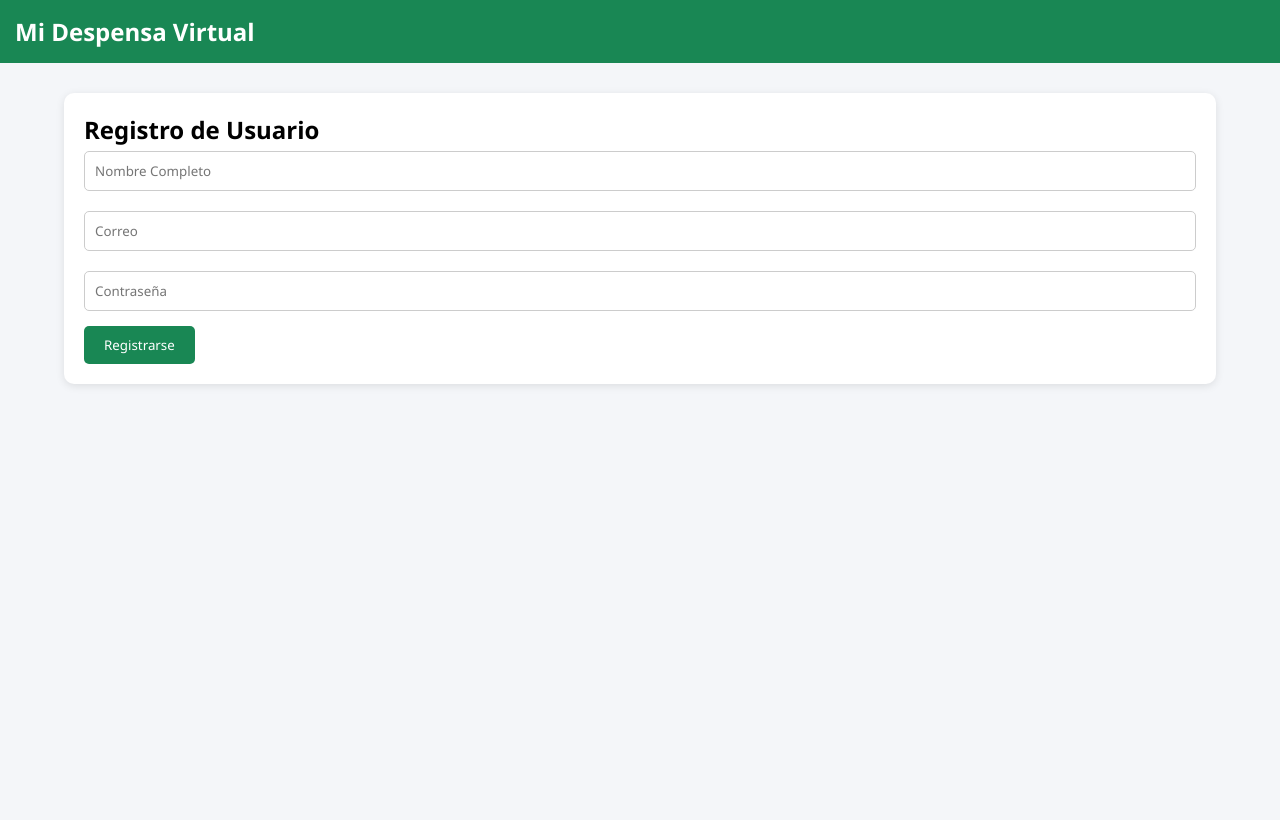
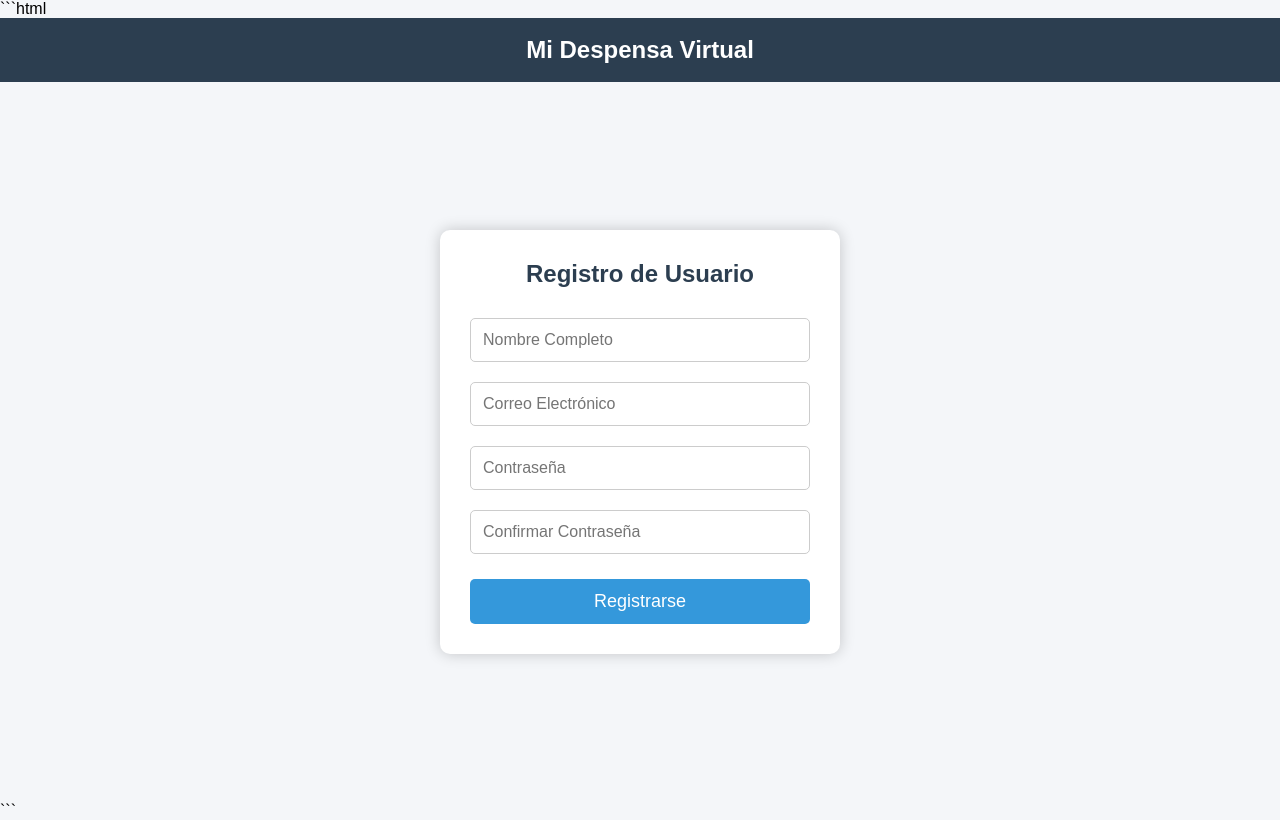
Before and after one commit to MgchmYT/MiDespensaVirtual, a plain HTML site: page Front_User/registro.html in a window 1280 px wide. Drawn offline with Linux system fonts and the light colour scheme.

Commit message:
Update registro.html

````diff
--- a/Front_User/registro.html
+++ b/Front_User/registro.html
@@ -1,17 +1,107 @@
+```html
 <!DOCTYPE html>
 <html lang="es">
+
 <head>
+
 <meta charset="UTF-8">
-<title>Registro</title>
+<meta name="viewport" content="width=device-width, initial-scale=1.0">
 
-<link rel="stylesheet" href="/css/style.css">
+<title>Registro de Usuario</title>
+
+<style>
+
+*{
+    margin:0;
+    padding:0;
+    box-sizing:border-box;
+    font-family:Arial, Helvetica, sans-serif;
+}
+
+body{
+    background:#f4f6f9;
+}
+
+.navbar{
+    background:#2c3e50;
+    color:white;
+    text-align:center;
+    padding:18px;
+    font-size:24px;
+    font-weight:bold;
+}
+
+.container{
+    display:flex;
+    justify-content:center;
+    align-items:center;
+    height:90vh;
+}
+
+.card{
+    width:400px;
+    background:white;
+    padding:30px;
+    border-radius:10px;
+    box-shadow:0 0 15px rgba(0,0,0,.2);
+}
+
+.card h2{
+    text-align:center;
+    margin-bottom:20px;
+    color:#2c3e50;
+}
+
+input{
+    width:100%;
+    padding:12px;
+    margin:10px 0;
+    border:1px solid #ccc;
+    border-radius:5px;
+    font-size:16px;
+}
+
+input:focus{
+    outline:none;
+    border-color:#3498db;
+}
+
+.btn{
+    width:100%;
+    padding:12px;
+    margin-top:15px;
+    border:none;
+    background:#3498db;
+    color:white;
+    font-size:18px;
+    border-radius:5px;
+    cursor:pointer;
+}
+
+.btn:hover{
+    background:#2980b9;
+}
+
+.error{
+    color:red;
+    margin-top:15px;
+    text-align:center;
+}
+
+.exito{
+    color:green;
+    margin-top:15px;
+    text-align:center;
+}
+
+</style>
 
 </head>
 
 <body>
 
 <nav class="navbar">
-<div class="logo">Mi Despensa Virtual</div>
+Mi Despensa Virtual
 </nav>
 
 <div class="container">
@@ -20,17 +110,41 @@
 
 <h2>Registro de Usuario</h2>
 
-<form>
+<form id="formRegistro">
 
-<input type="text" placeholder="Nombre Completo">
+<input
+type="text"
+id="nombre"
+placeholder="Nombre Completo"
+required
+>
 
-<input type="email" placeholder="Correo">
+<input
+type="email"
+id="correo"
+placeholder="Correo Electrónico"
+required
+>
 
-<input type="password" placeholder="Contraseña">
+<input
+type="password"
+id="password"
+placeholder="Contraseña"
+required
+>
 
-<button class="btn">
+<input
+type="password"
+id="confirmar"
+placeholder="Confirmar Contraseña"
+required
+>
+
+<button type="submit" class="btn">
 Registrarse
 </button>
+
+<p id="mensaje"></p>
 
 </form>
 
@@ -38,5 +152,70 @@ Registrarse
 
 </div>
 
+<script>
+
+const formulario = document.getElementById("formRegistro");
+
+formulario.addEventListener("submit", function(e){
+
+    e.preventDefault();
+
+    const nombre = document.getElementById("nombre").value.trim();
+    const correo = document.getElementById("correo").value.trim();
+    const password = document.getElementById("password").value;
+    const confirmar = document.getElementById("confirmar").value;
+
+    const mensaje = document.getElementById("mensaje");
+
+    mensaje.className = "";
+    mensaje.innerHTML = "";
+
+    // Validar nombre
+    const regexNombre = /^[A-Za-zÁÉÍÓÚáéíóúÑñ ]+$/;
+
+    if(nombre.length < 3){
+        mensaje.className = "error";
+        mensaje.innerHTML = "El nombre debe tener al menos 3 caracteres.";
+        return;
+    }
+
+    if(!regexNombre.test(nombre)){
+        mensaje.className = "error";
+        mensaje.innerHTML = "El nombre solo puede contener letras y espacios.";
+        return;
+    }
+
+    // Validar correo
+    if(correo === ""){
+        mensaje.className = "error";
+        mensaje.innerHTML = "Ingrese un correo electrónico.";
+        return;
+    }
+
+    // Validar contraseña
+    if(password.length < 8){
+        mensaje.className = "error";
+        mensaje.innerHTML = "La contraseña debe tener al menos 8 caracteres.";
+        return;
+    }
+
+    // Confirmar contraseña
+    if(password !== confirmar){
+        mensaje.className = "error";
+        mensaje.innerHTML = "Las contraseñas no coinciden.";
+        return;
+    }
+
+    mensaje.className = "exito";
+    mensaje.innerHTML = "✅ Usuario registrado correctamente.";
+
+    formulario.reset();
+
+});
+
+</script>
+
 </body>
+
 </html>
+```
````
